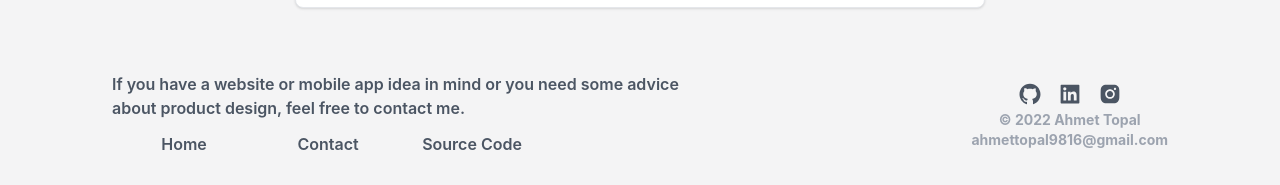
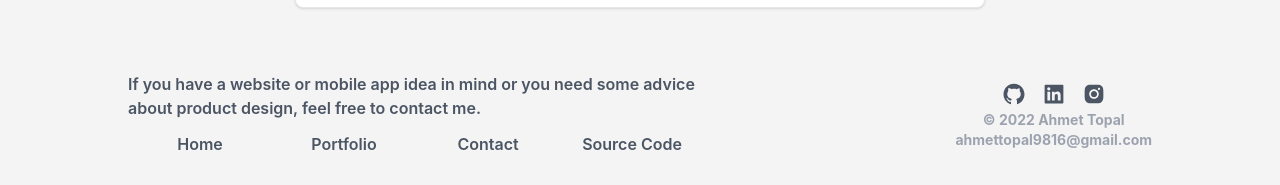
Before and after one commit to ahmettopal/react-portfolio, a Next.js app: page /portfolio in a window 1280 px wide. Shown: the part 862-1047 px from the top of the page. Built offline with nearby package versions, Linux system fonts and the light colour scheme.

Commit message:
add footer portfolio page

```diff
--- a/components/Footer.js
+++ b/components/Footer.js
@@ -5,7 +5,7 @@ import { SocialMediaCard } from ".";
 const Footer = ({ ...props }) => {
     return (
         <div className="bg-zinc-100 dark:bg-zinc-800 p-8">
-            <footer className="flex-1 md:flex justify-between md:mx-20 items-center text-gray-600 font-semibold">
+            <div className="flex-1 md:flex justify-between lg:mx-24 items-center text-gray-600 font-semibold">
                 <div className="text-start dark:text-gray-400">
                     <p className="max-w-xl">
                         If you have a website or mobile app idea in mind or you need some advice about product design,
@@ -13,6 +13,7 @@ const Footer = ({ ...props }) => {
                     </p>
                     <div className="grid grid-cols-2 md:grid-cols-4">
                         <FooterItem href={"/"} text="Home" />
+                        <FooterItem href={"/portfolio"} text="Portfolio" />
                         <FooterItem href={"/contact"} text="Contact" />
                         <FooterItem href='https://github.com/ahmettopal/react-portfolio' text="Source Code" />
                     </div>
@@ -26,7 +27,7 @@ const Footer = ({ ...props }) => {
                         <a href="mailto:ahmettopal9816@gmail.com" rel="noopener noreferrer">ahmettopal9816@gmail.com</a>
                     </p>
                 </div>
-            </footer>
+            </div>
         </div>
     );
 };
--- a/pages/contact.js
+++ b/pages/contact.js
@@ -1,4 +1,4 @@
-import React, { useState } from "react";
+import React from "react";
 import Image from 'next/image';
 import { ContactForm, Title } from '../components';
 import { contactillustations } from "../constants";
--- a/pages/portfolio.js
+++ b/pages/portfolio.js
@@ -4,7 +4,7 @@ import { PortfolioData } from "../constants/data";
 
 const portfolio = () => {
     return (
-        <div className="dark:bg-zinc-700 w-screen">
+        <div className="dark:bg-zinc-700">
             <Title title="Projects" />
             <div className="flex flex-col items-center p-5">
                 {PortfolioData.map((item, index) => {
```
